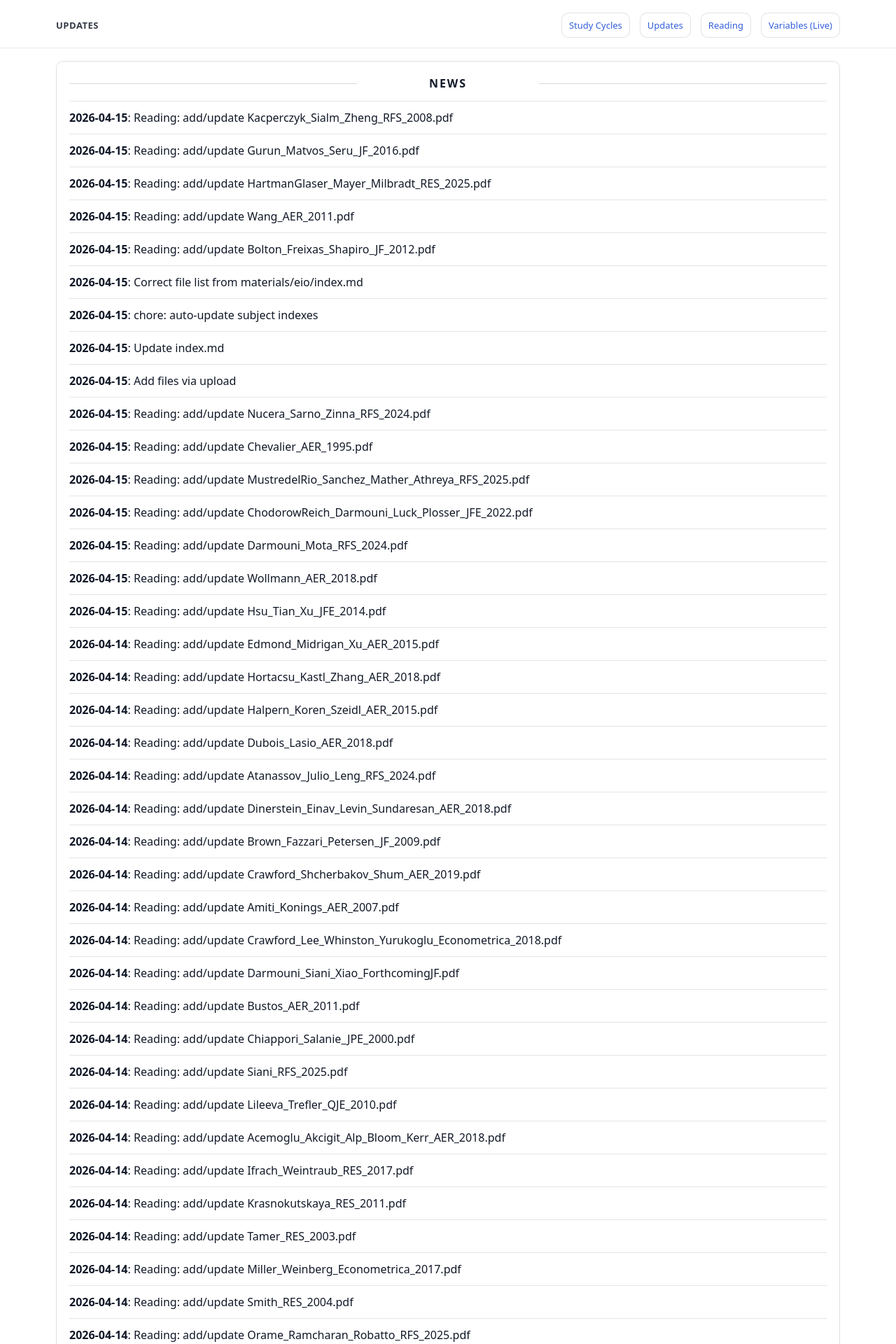
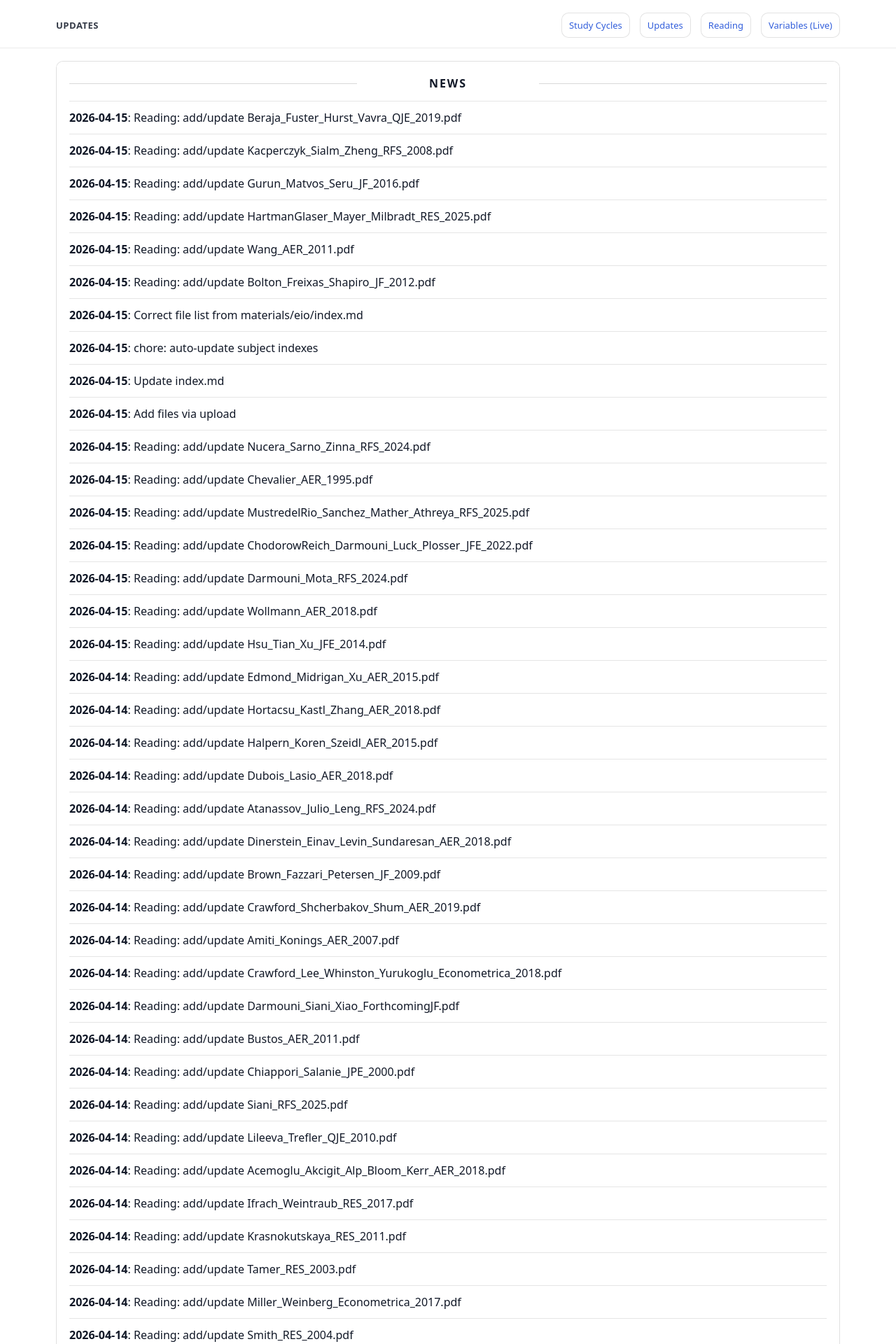
Before and after one commit to yaxinzn/study-archive, a Jekyll site: the page built from updates/index.md, in a window 1280 px wide. Shown: the top 1920 px of the page at 70% size. Built offline with Jekyll 4.4.1, drawn with Linux system fonts in a browser that asks for light colours; some of the changed text lies outside the part shown.

Commit message:
chore: update NEWS feed

```diff
--- a/_data/news.yml
+++ b/_data/news.yml
@@ -1,4 +1,7 @@
 # Auto-generated update history (sorted newest -> oldest). Do not edit manually.
+- ts: "1776246812"
+  date: "2026-04-15"
+  title: "Reading: add/update Beraja_Fuster_Hurst_Vavra_QJE_2019.pdf"
 - ts: "1776246519"
   date: "2026-04-15"
   title: "Reading: add/update Kacperczyk_Sialm_Zheng_RFS_2008.pdf"
```
